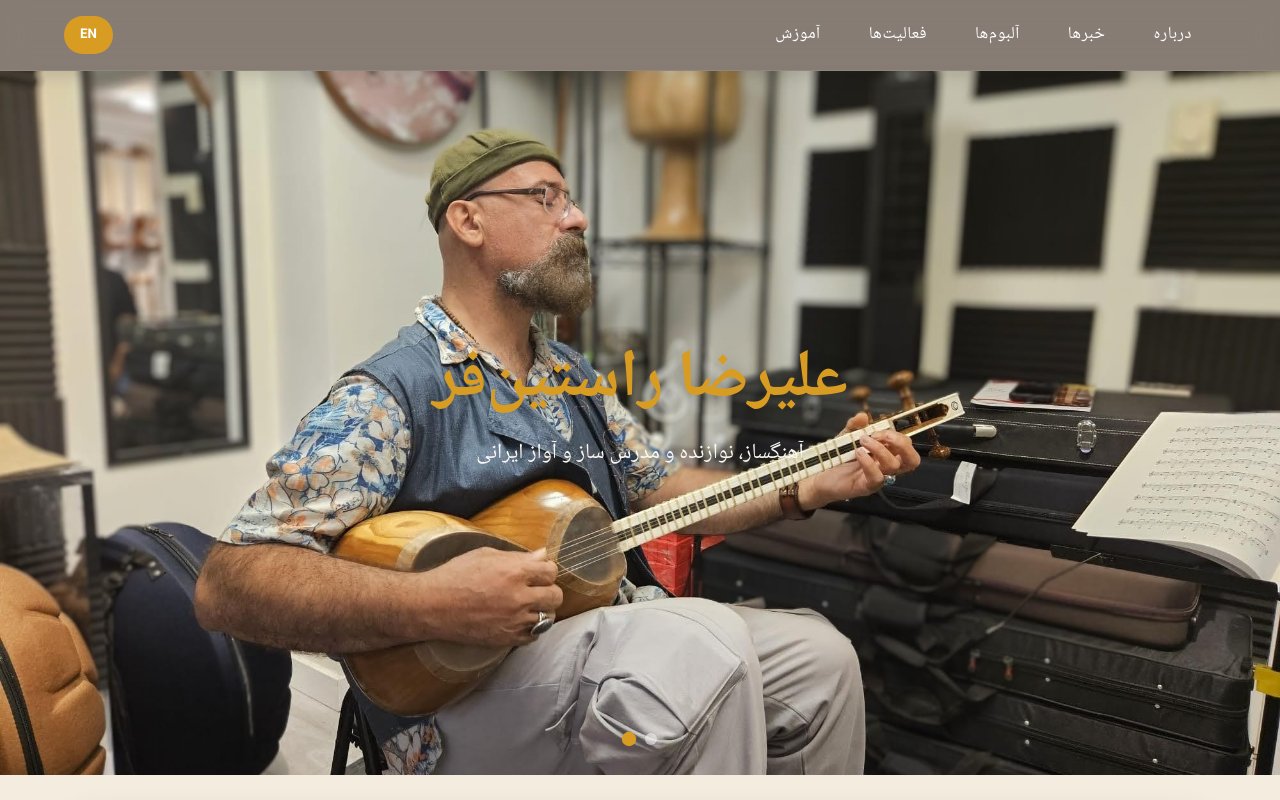
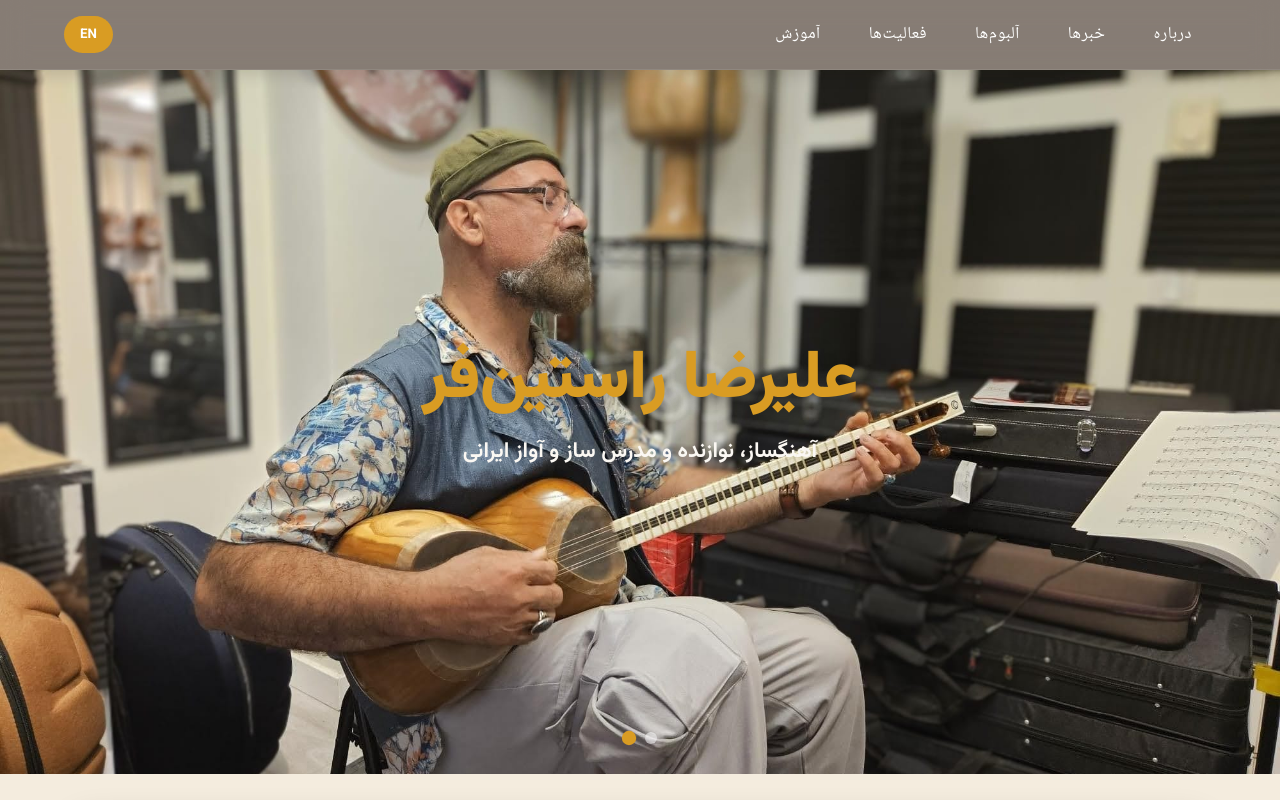
Before and after one commit to hesamat/rastin.art, a plain HTML site: page index.html in a window 1280 px wide. Shown: the top 800 px of the page. Drawn offline with Linux system fonts and the light colour scheme; a web font is replaced by a local one.

Commit message:
Hero font updates

```diff
--- a/styles.css
+++ b/styles.css
@@ -135,7 +135,6 @@ body:not(.en) {
     font-family: var(--font-fa-body);
 }
 
-body:not(.en) h1,
 body:not(.en) h2,
 body:not(.en) h3 {
     font-family: var(--font-fa-display);
@@ -333,6 +332,7 @@ button {
 }
 
 .lang-toggle {
+    font-family: 'Vazirmatn', serif;
     background: var(--accent);
     color: var(--text-inverse);
     border: none;
@@ -393,12 +393,14 @@ button {
 }
 
 .hero-content {
+    font-family: 'Vazirmatn', serif;
     max-width: 800px;
     padding: 0 2rem;
     z-index: 1;
 }
 
 .hero h1 {
+    font-family: 'Vazirmatn', serif;
     font-size: var(--fs-hero);
     font-weight: 800;
     margin-bottom: 1rem;
@@ -407,8 +409,9 @@ button {
 }
 
 .hero-subtitle {
+    font-family: 'Vazirmatn', serif;
     font-size: var(--fs-1);
-    font-weight: 400;
+    font-weight: 600;
     margin-bottom: 2rem;
     color: var(--color-ivory);
 }
```
